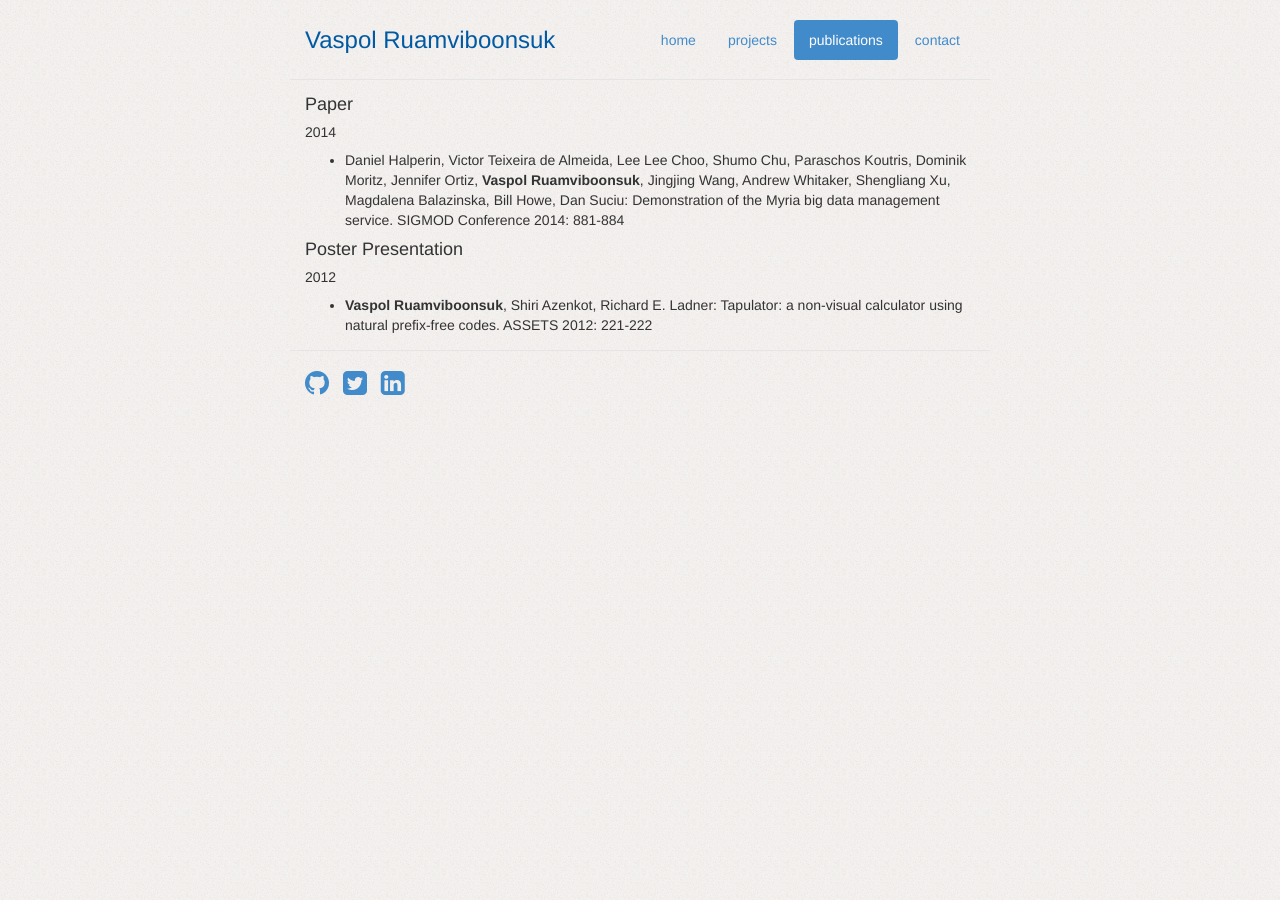
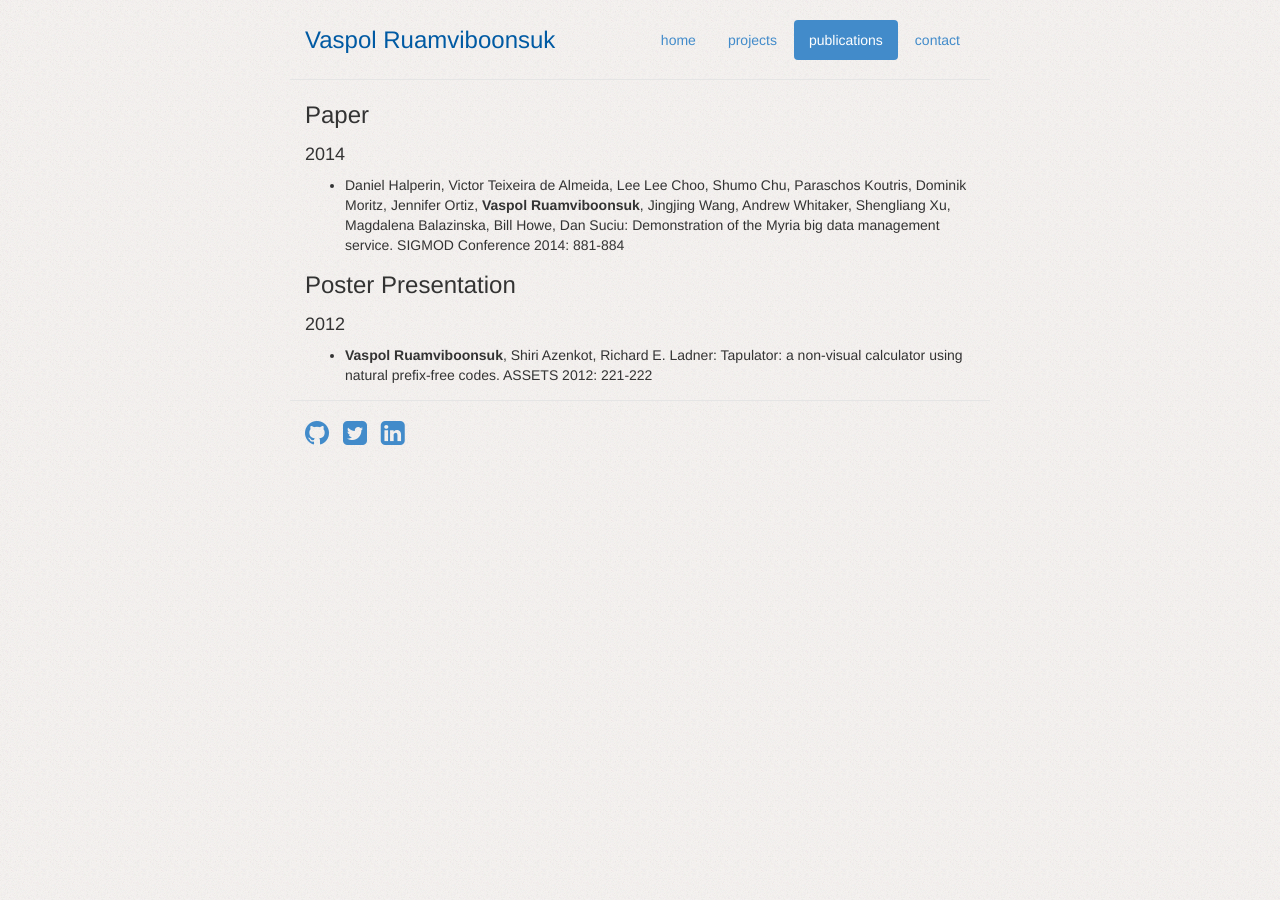
Before and after one commit to paivaspol/paivaspol.github.io, a Jekyll site: the page built from publications.md, in a window 1280 px wide. Built offline with Jekyll 4.4.1, drawn with Linux system fonts in a browser that asks for light colours; Markdown is read by kramdown in place of the engine named in the settings.

```diff
--- a/_layouts/default.html
+++ b/_layouts/default.html
@@ -35,7 +35,7 @@
               <a href="{{ site.base }}{{ item.link }}">{{ item.title }}</a></li>
             {% endfor %}
           </ul>
-          <h3 class="text-muted"><a href="/">{{ site.name }}</a></h3>
+          <h3 class="text-muted name"><a href="/">{{ site.name }}</a></h3>
         </nav>
 
         <div class="content">
--- a/css/main.css
+++ b/css/main.css
@@ -19,8 +19,11 @@ body {
   border-bottom: 1px solid #e5e5e5;
 }
 /* Make the masthead heading the same height as the navigation */
+.name {
+  padding-bottom: 19px;
+}
+
 h3 {
-  padding-bottom: 19px;
   margin-top: 0;
   margin-bottom: 0;
   line-height: 40px;
@@ -33,7 +36,6 @@ h3 a {
 /* Custom page footer */
 .footer {
   padding-top: 19px;
-  color: #777;
   border-top: 1px solid #e5e5e5;
 }
 
--- a/publications.md
+++ b/publications.md
@@ -3,14 +3,14 @@ layout: default
 title: Publications
 ---
 
-#### Paper
+### Paper
 
-##### 2014
+#### 2014
 
 * Daniel Halperin, Victor Teixeira de Almeida, Lee Lee Choo, Shumo Chu, Paraschos Koutris, Dominik Moritz, Jennifer Ortiz, **Vaspol Ruamviboonsuk**, Jingjing Wang, Andrew Whitaker, Shengliang Xu, Magdalena Balazinska, Bill Howe, Dan Suciu: Demonstration of the Myria big data management service. SIGMOD Conference 2014: 881-884
 
-#### Poster Presentation
+### Poster Presentation
 
-##### 2012
+#### 2012
 
 * **Vaspol Ruamviboonsuk**, Shiri Azenkot, Richard E. Ladner: Tapulator: a non-visual calculator using natural prefix-free codes. ASSETS 2012: 221-222
```
Also changed, not shown: contact.md (deleted, +0 -5 lines).
